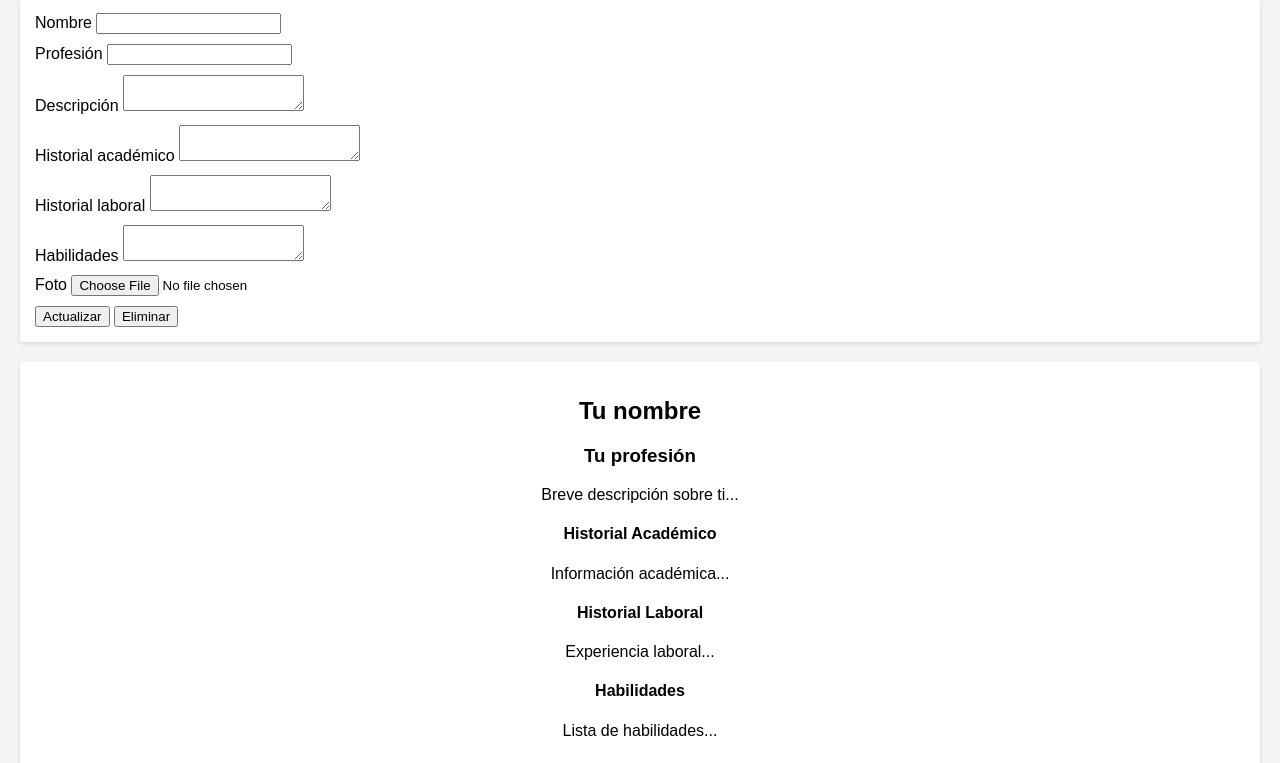
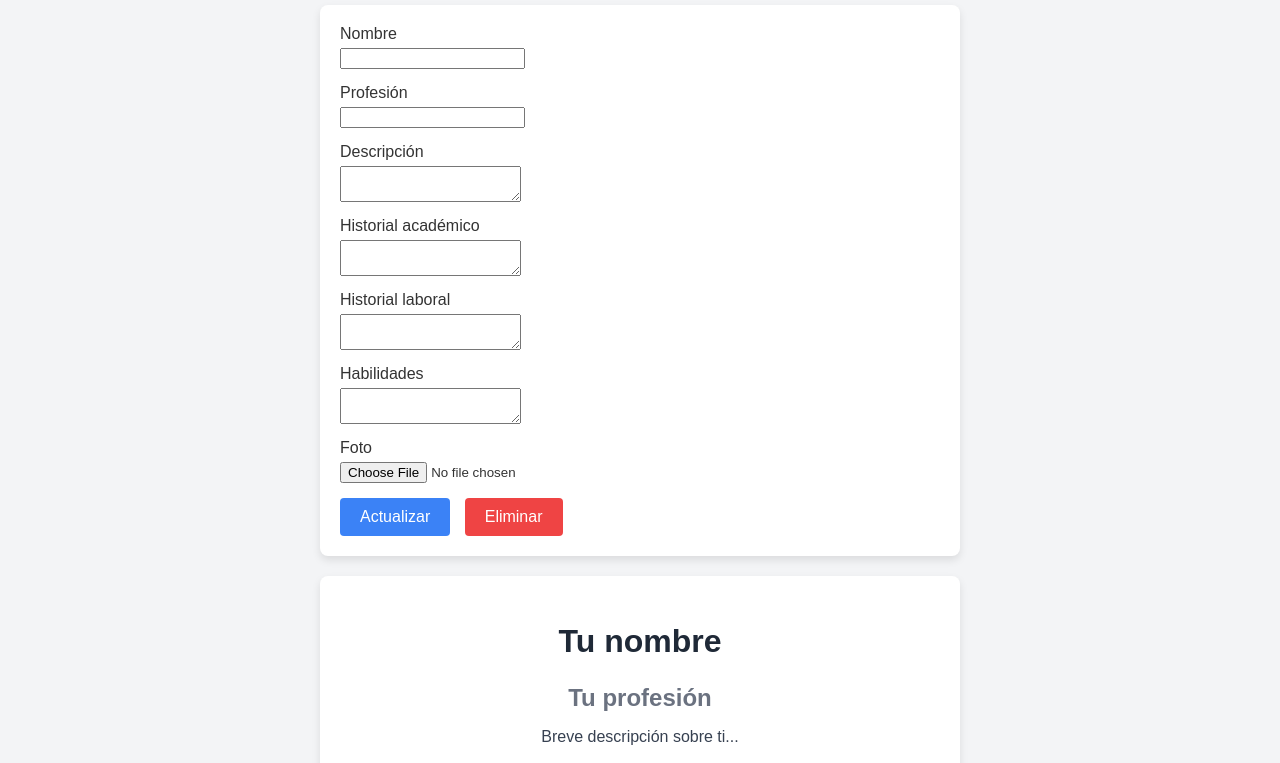
Before and after one commit to NotGabelo/Web, a plain HTML site: page Hoja_vida/cv.html in a window 1280 px wide. Shown: the part 80-843 px from the top of the page. Drawn offline with Linux system fonts and the light colour scheme.

Commit message:
actualizacion

```diff
--- a/ClaseWeb/Hoja_Vida/cvcss.css
+++ /dev/null
@@ -1,31 +0,0 @@
-body {
-    font-family: Arial, Helvetica, sans-serif;
-    margin: 20px;
-    background-color: #f4f4f4;
-}
-
-h1 {
-    color: #333;
-}
-
-/* estilo para todos los formularios */
-form {
-    background-color: #FFF;
-    padding: 15px;
-    border-radius: 4px;
-    box-shadow: 0 2px 5px rgba(0, 0, 0, 0.1);
-    margin-bottom: 20px;
-}
-
-/* estilo para elementos de la clase "form-group" */
-.form-group {
-    margin-bottom: 10px;
-}
-
-#cvDisplay {
-    background-color: #FFF;
-    padding: 15px;
-    border-radius: 4px;
-    box-shadow: 0 2px 5px rgba(0, 0, 0, 0.1);
-    text-align: center;
-}
--- a/ClaseWeb/Hoja_Vida/cv.html
+++ b/Hoja_vida/cv.html
@@ -51,7 +51,7 @@
     </form>
 
     <!-- contenedor donde se mostrará la hoja de vida -->
-    <div id="cvDisplay">
+    <div id="cvDisplay" class="cvDisplay">
         <img id="foto" src="" alt="Foto de perfil" style="width: 150px; height: 150px; border-radius: 50%; display: none;">
         <h2 id="nombre">Tu nombre</h2>
         <h3 id="profesion">Tu profesión</h3>
--- /dev/null
+++ b/Hoja_vida/cvcss.css
@@ -0,0 +1,100 @@
+body {
+    font-family: 'Poppins', Arial, sans-serif;
+    margin: 0;
+    padding: 0;
+    background-color: #f3f4f6;
+    color: #333;
+}
+
+h1 {
+    color: #1f2937;
+    text-align: center;
+    margin: 20px 0;
+    font-size: 2.5rem;
+}
+
+form {
+    max-width: 600px;
+    margin: 20px auto;
+    background-color: #ffffff;
+    padding: 20px;
+    border-radius: 8px;
+    box-shadow: 0 4px 8px rgba(0, 0, 0, 0.1);
+}
+
+.form-group {
+    margin-bottom: 15px;
+}
+
+label {
+    display: block;
+    margin-bottom: 5px;
+    font-weight: 500;
+}
+
+button {
+    padding: 10px 20px;
+    border: none;
+    border-radius: 4px;
+    background-color: #3b82f6;
+    color: white;
+    font-size: 1rem;
+    cursor: pointer;
+    transition: background-color 0.3s;
+    margin-right: 10px;
+}
+
+button[type="button"] {
+    background-color: #ef4444;
+}
+
+button:hover {
+    background-color: #2563eb;
+}
+
+button[type="button"]:hover {
+    background-color: #dc2626;
+}
+
+.cvDisplay {
+    max-width: 600px;
+    margin: 20px auto;
+    background-color: #ffffff;
+    padding: 20px;
+    border-radius: 8px;
+    box-shadow: 0 4px 8px rgba(0, 0, 0, 0.1);
+    text-align: center;
+}
+
+.cvDisplay img {
+    width: 150px;
+    height: 150px;
+    border-radius: 50%;
+    object-fit: cover;
+    margin-bottom: 15px;
+}
+
+h2 {
+    font-size: 2rem;
+    color: #1f2937;
+    margin-bottom: 5px;
+}
+
+h3 {
+    font-size: 1.5rem;
+    color: #6b7280;
+    margin-bottom: 10px;
+}
+
+p {
+    font-size: 1rem;
+    color: #374151;
+    margin-bottom: 10px;
+}
+
+h4 {
+    font-size: 1.25rem;
+    color: #111827;
+    margin-top: 20px;
+    margin-bottom: 10px;
+}
```
Also changed, not shown: Hoja_vida/cvjs.js (renamed from ClaseWeb/Hoja_Vida/cvjs.js).
